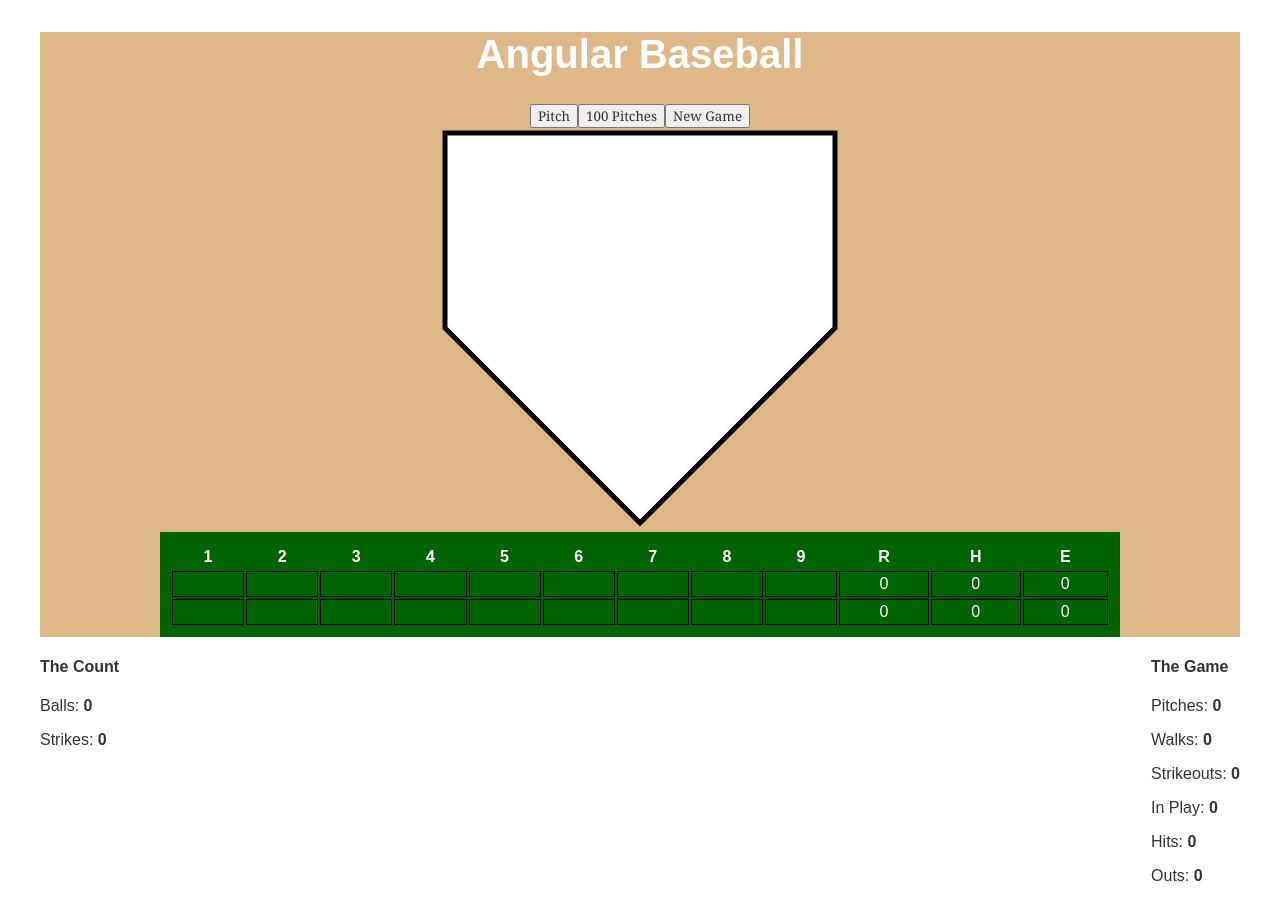
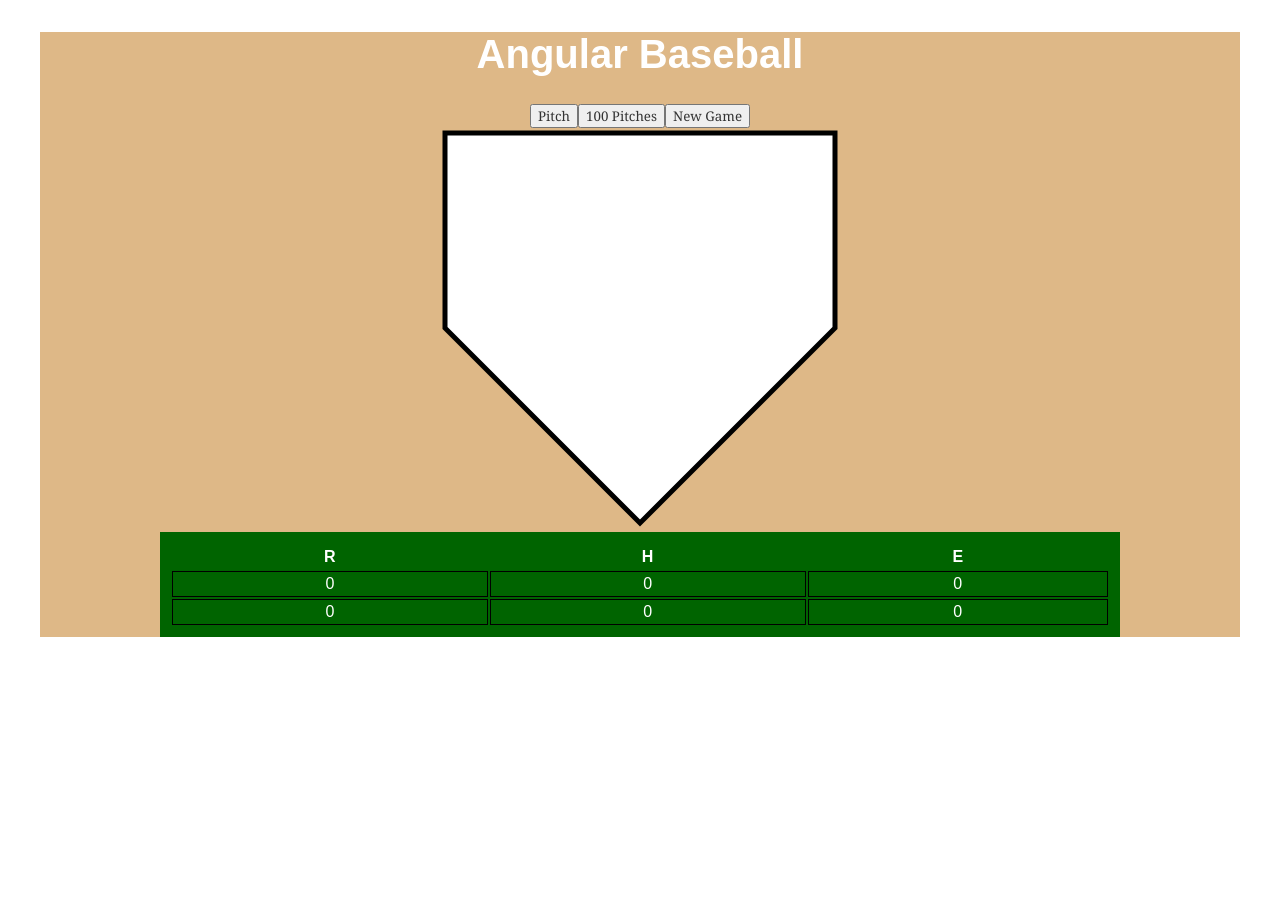
Before and after one commit to dangrussell/angular-baseball, an Angular app in the folder angular-baseball/: page / in a window 1280 px wide. After the commit the page ends 800 px from the top, so only its background shows below. Built offline with nearby package versions, Linux system fonts and the light colour scheme.

Commit message:
Attempts at hit variation, refactoring, linting

```diff
--- a/angular-baseball/src/app/app.component.html
+++ b/angular-baseball/src/app/app.component.html
@@ -1,29 +1,25 @@
 <div class="app">
   <div style="text-align:center;">
-    <h1>{{ title }}</h1>
+    <h1 *ngIf="title">{{ title }}</h1>
 
     <div>
       <button (click)="pitch()">Pitch</button> <button (click)="pitches(100)">100 Pitches</button> <button (click)="resetgame()">New Game</button>
     </div>
     <div class="plate">
       <svg width="400" height="400" version="1.1" xmlns="http://www.w3.org/2000/svg">
-        <polygon points="5,5 395,5 395,200 200,395 5,200" stroke="black" fill="white" stroke-width="5" />
+        <svg:polygon points="5,5 395,5 395,200 200,395 5,200" stroke="black" fill="white" stroke-width="5" />
+        <svg:foreignObject x="10" y="10" width="390" height="200">
+          <xhtml:p *ngIf="game.pitches" class="result" xmlns="http://www.w3.org/1999/xhtml" [innerHTML]="pitchOutput"></xhtml:p>
+        </svg:foreignObject>
       </svg>
-      <p class="result" [innerHTML]="pitchOutput"></p>
+      <!--<p *ngIf="game.pitches" class="result" [innerHTML]="pitchOutput"></p>-->
     </div>
 
     <table class="scoreboard">
       <thead>
         <tr>
-          <th>1</th>
-          <th>2</th>
-          <th>3</th>
-          <th>4</th>
-          <th>5</th>
-          <th>6</th>
-          <th>7</th>
-          <th>8</th>
-          <th>9</th>
+          <!--<th *ngFor="let inningHeads of game.innings; let inningHead = index">{{inningHead}}</th>-->
+          <th *ngFor="let inningHeads of game.innings | slice:1"><ol><li></li></ol></th>
           <th>R</th>
           <th>H</th>
           <th>E</th>
@@ -31,29 +27,13 @@
       </thead>
       <tbody>
         <tr>
-          <td>{{game.innings[1]?.top?.runs}}</td>
-          <td>{{game.innings[2]?.top?.runs}}</td>
-          <td>{{game.innings[3]?.top?.runs}}</td>
-          <td>{{game.innings[4]?.top?.runs}}</td>
-          <td>{{game.innings[5]?.top?.runs}}</td>
-          <td>{{game.innings[6]?.top?.runs}}</td>
-          <td>{{game.innings[7]?.top?.runs}}</td>
-          <td>{{game.innings[8]?.top?.runs}}</td>
-          <td>{{game.innings[9]?.top?.runs}}</td>
+          <td *ngFor="let inningTops of game.innings | slice:1">{{inningTops?.top?.runs}}</td>
           <td>{{game.teams.away.runs}}</td>
           <td>{{game.teams.away.hits}}</td>
           <td>{{game.teams.away.errors}}</td>
         </tr>
         <tr>
-          <td>{{game.innings[1]?.bot?.runs}}</td>
-          <td>{{game.innings[2]?.bot?.runs}}</td>
-          <td>{{game.innings[3]?.bot?.runs}}</td>
-          <td>{{game.innings[4]?.bot?.runs}}</td>
-          <td>{{game.innings[5]?.bot?.runs}}</td>
-          <td>{{game.innings[6]?.bot?.runs}}</td>
-          <td>{{game.innings[7]?.bot?.runs}}</td>
-          <td>{{game.innings[8]?.bot?.runs}}</td>
-          <td>{{game.innings[9]?.bot?.runs}}</td>
+          <td *ngFor="let inningBots of game.innings | slice:1">{{inningBots?.bot?.runs}}</td>
           <td>{{game.teams.home.runs}}</td>
           <td>{{game.teams.home.hits}}</td>
           <td>{{game.teams.home.errors}}</td>
@@ -63,7 +43,7 @@
 
   </div>
 
-  <div>
+  <div *ngIf="game.pitches">
 
     <div style="float:left;">
       <h4>The Count</h4>
@@ -72,12 +52,12 @@
     </div>
     <div style="float:right;">
       <h4>The Game</h4>
-      <p>Pitches: <strong>{{game.pitches}}</strong></p>
-      <p>Walks: <strong>{{game.BB}}</strong></p>
-      <p>Strikeouts: <strong>{{game.K}}</strong></p>
-      <p>In Play: <strong>{{game.inplay}}</strong></p>
-      <p>Hits: <strong>{{game.hits}}</strong></p>
-      <p>Outs: <strong>{{game.outs}}</strong></p>
+      <p *ngIf="game.pitches">Pitches: <strong>{{game.pitches}}</strong></p>
+      <p *ngIf="game.BB">Walks: <strong>{{game.BB}}</strong></p>
+      <p *ngIf="game.K">Strikeouts: <strong>{{game.K}}</strong></p>
+      <p *ngIf="game.inplay">In Play: <strong>{{game.inplay}}</strong></p>
+      <p *ngIf="game.hits">Hits: <strong>{{game.hits}}</strong></p>
+      <p *ngIf="game.outs">Outs: <strong>{{game.outs}}</strong></p>
     </div>
 
   </div>
--- a/angular-baseball/src/app/app.component.scss
+++ b/angular-baseball/src/app/app.component.scss
@@ -4,7 +4,8 @@ h1 {
   font-family: Arial, Helvetica, sans-serif;
   font-size: 250%;
 }
-h2, h3 {
+h2,
+h3 {
   color: white;
   font-family: Arial, Helvetica, sans-serif;
   font-weight: lighter;
@@ -14,7 +15,9 @@ h2, h3 {
   background-color: burlywood;
   z-index: 0;
 }
-.app, input[type="text"], button {
+.app,
+input[type="text"],
+button {
   color: #333;
   font-family: Cambria, Georgia;
 }
@@ -28,6 +31,7 @@ h2, h3 {
   z-index: 1;
 }
 
+/*
 .result {
   position: absolute;
   z-index: 2;
@@ -35,6 +39,7 @@ h2, h3 {
   left: 50%;
   transform: translate(-50%, -50%);
 }
+*/
 
 .scoreboard {
   width: 80%;
@@ -42,6 +47,9 @@ h2, h3 {
   margin: auto;
   background-color: darkgreen;
   color: white;
+
+  counter-reset: my-counter;
+  //counter-increment: my-counter;
 }
 
 .scoreboard td {
@@ -51,3 +59,34 @@ h2, h3 {
 .scoreboard tr {
   height: 1.6em;
 }
+
+.scoreboard ol {
+  //max-width: 350px;
+  //counter-reset: my-counter;
+  list-style: none;
+  padding-left: 0;
+  margin: 0;
+}
+.scoreboard ol li {
+  margin: 0;
+  counter-increment: my-counter;
+  position: relative;
+}
+.scoreboard ol li::before {
+  content: counter(my-counter);
+  //color: #fcd000;
+  //font-size: 1.5rem;
+  //font-weight: bold;
+  //position: absolute;
+  //--size: 32px;
+  //left: calc(-1 * var(--size) - 10px);
+  //line-height: var(--size);
+  //width: var(--size);
+  //height: var(--size);
+  //top: 0;
+  //transform: rotate(-10deg);
+  //background: black;
+  //border-radius: 50%;
+  text-align: center;
+  //box-shadow: 1px 1px 0 #999;
+}
--- a/angular-baseball/src/app/app.component.ts
+++ b/angular-baseball/src/app/app.component.ts
@@ -1,46 +1,50 @@
-import { Component, OnInit } from '@angular/core';
+import { Component, OnChanges, OnInit/*, DoCheck,*/ } from '@angular/core';
+import { AfterContentInit, AfterContentChecked, AfterViewInit, AfterViewChecked, OnDestroy } from '@angular/core';
+// Implementing DoCheck and OnChanges in a class is not recommended
 
 @Component({
   selector: 'app-root',
   templateUrl: './app.component.html',
   styleUrls: ['./app.component.scss']
 })
-export class AppComponent {
+export class AppComponent implements
+  OnChanges, OnInit, /*DoCheck,*/ AfterContentInit, AfterContentChecked, AfterViewInit, AfterViewChecked, OnDestroy {
+  // Implementing DoCheck and OnChanges in a class is not recommended
   title = 'Angular Baseball';
 
-  pitchResult = 'Here comes the pitch...<br />';
+  pitchResult = '';
 
   pitchOutcome = 0;
 
   pa = {
-    "balls": 0,
-    "strikes": 0,
-    "inplay": false,
-    "hit": false,
-    "out": false
+    balls: 0,
+    strikes: 0,
+    inplay: false,
+    hit: false,
+    out: false
   };
 
   game = {
-    "pitches": 0,
-    "swings": 0,
-    "misses": 0,
-    "taken": 0,
-    "balls": 0,
-    "strikes": 0,
-    "BB": 0,
-    "K": 0,
-    "inplay": 0,
-    "hits": 0,
-    "outs": 0,
-    "inning": 1,
-    "innings": [],
-    "teams": {
-      "away": {
+    pitches: 0,
+    swings: 0,
+    misses: 0,
+    taken: 0,
+    balls: 0,
+    strikes: 0,
+    BB: 0,
+    K: 0,
+    inplay: 0,
+    hits: 0,
+    outs: 0,
+    inning: 1,
+    innings: [],
+    teams: {
+      away: {
         runs: 0,
         hits: 0,
         errors: 0
       },
-      "home": {
+      home: {
         runs: 0,
         hits: 0,
         errors: 0
@@ -48,40 +52,106 @@ export class AppComponent {
     }
   };
 
-  toporbot = "top";
+  messages = {
+    pitch: {
+      0: 'Here comes the pitch...',
+      1: 'The pitcher kicks and deals...'
+    },
+    hit: {
+      0: '<strong>Lands for a base hit.</strong>'
+    }
+  };
 
-  //game.innings[game.inning].top.runs = 0;
+  toporbot = 'top';
 
-  pitchOutput = "";
+  // game.innings[game.inning].top.runs = 0;
 
-  rand(min, max) {
+  MLB2018hits = 41019;
+  MLB20182B = 8264;
+  MLB20183B = 847;
+  MLB2018HR = 5585;
+  MLB20181B = this.MLB2018hits - this.MLB20182B - this.MLB20183B - this.MLB2018HR;
+
+  hitpercent1B = (this.MLB20181B / this.MLB2018hits) * 100;
+  hitpercent2B = (this.MLB20182B / this.MLB2018hits) * 100;
+  hitpercent3B = (this.MLB20183B / this.MLB2018hits) * 100;
+  hitpercentHR = (this.MLB2018HR / this.MLB2018hits) * 100;
+
+  pitchOutput = '';
+
+  rand(min: number, max: number) {
     min = Math.ceil(min);
     max = Math.floor(max);
     return Math.floor(Math.random() * (max - min + 1)) + min;
   }
 
-  wherearewe(){
-    //alert(this.toporbot + ' ' + this.game.inning);
+  randObj(obj) {
+    const keys = Object.keys(obj);
+    return obj[keys[Math.floor(Math.random() * keys.length)]];
   }
 
-  switchsides(){
-    if(this.toporbot == "top"){
-      this.toporbot = "bot";
+  message(messagekind: string) {
+    let message = this.randObj(this.messages[messagekind]);
+    message += '<br /><br />';
+    return message;
   }
-    else{
-      this.toporbot = "top";
+
+  wherearewe() {
+    // alert(this.toporbot + ' ' + this.game.inning);
+  }
+
+  switchsides() {
+    if (this.toporbot === 'top') {
+      this.toporbot = 'bot';
+    } else {
+      this.toporbot = 'top';
     }
   }
 
-  recordout(){
+  recordstrike(strikekind: string) {
+    this.game.strikes++;
+
+    this.pa.strikes++;
+
+    if (strikekind === 'looking') {
+      this.game.taken++;
+    }
+    if (strikekind === 'swinging') {
+      this.game.misses++;
+    }
+
+    if (this.pa.strikes === 3) {
+      this.resetpa();
+      this.pitchResult += '<strong>Steee-rike three! Struck out ' + strikekind + '.</strong><br/><br/>';
+      this.game.K++;
+      this.recordout();
+    }
+  }
+
+  recordball() {
+    this.game.balls++;
+
+    this.pa.balls++;
+
+    if (this.pa.balls === 4) {
+      this.resetpa();
+      this.pitchResult += '<strong>Ball four! That\'s a walk.</strong><br/><br/>';
+      this.game.BB++;
+    }
+  }
+
+  recordout() {
     this.game.outs++;
-    if((this.game.outs % 3) == 0){
-      //alert("End of half inning!");
+    if ((this.game.outs === (3 * 2 * 9))) {
+      this.pitchResult += '<br /><br /><strong>And that\'s the game!</strong>';
+    } else {
+      if ((this.game.outs % 3) === 0) {
+        // alert("End of half inning!");
 
         this.game.innings[this.game.inning][this.toporbot].runs = 0;
 
-      if((this.game.outs % 6) == 0){
-        //alert("End of inning!");
+        if ((this.game.outs % 6) === 0) {
+          // alert("End of inning!");
           this.game.inning++;
           this.startinning();
         }
@@ -92,94 +162,105 @@ export class AppComponent {
       }
     }
 
-  teambatting(){
-    if(this.toporbot == "top"){
-      return "away";
   }
-    else{
-      return "home";
+
+  teambatting() {
+    if (this.toporbot === 'top') {
+      return 'away';
+    } else {
+      return 'home';
     }
   }
 
-  recordhit(){
+  recordhit() {
     this.game.hits++;
 
     this.game.teams[this.teambatting()].hits++;
+
+    this.pitchResult += this.message('hit');
+
+    const roll = this.rand(0, 100);
+
+    if (roll <= this.hitpercentHR) {
+      this.pitchResult += 'Going back... <strong>It\'s a Home Run!!!</strong><br /><br />';
+    }
+    if (roll <= this.hitpercent3B) {
+      this.pitchResult += 'What speed! <strong>It\'s a triple!</strong><br /><br />';
+    }
+    if (roll <= this.hitpercent2B) {
+        this.pitchResult += 'Gonna try for two.. <strong>In with a double.</strong><br /><br />';
+    }
+    if (roll <= this.hitpercent1B) {
+      this.pitchResult += 'A clean hit. <strong>On first with a single.</strong><br /><br />';
+    }
+
   }
 
   inplay() {
     this.pa.inplay = true;
+    this.game.inplay++;
 
-    if(this.rand(1, 100) <= 30) { //League-average BABIP = .300
+    if (this.rand(1, 100) <= 30) { // League-average BABIP = .300
       this.pa.hit = true;
 
       this.recordhit();
-      this.pitchResult += '<strong>Lands for a base hit!</strong><br/>';
-    }
-    else{
+    } else {
       this.pa.out = true;
 
+      this.pitchResult += '<strong>Handled by the defense for an out.</strong><br/><br/>';
+
       this.recordout();
-
-      this.pitchResult += '<strong>Handled by the defense for an out.</strong><br/>';
     }
 
+    this.resetpa();
   }
 
   swing(zone) {
-    var contact
-    var messageHit;
-    var messageMiss;
+    let contact: number;
+    let messageHit: string;
+    let messageMiss: string;
 
-    if(zone == 0){
+    if (zone === false) {
       contact = 66; // Contact? [O-Contact% - average 66%]
-      messageHit = "<strong>Slapped in play!</strong><br/>";
-      messageMiss = "Shoulda let that one go!<br/>";
+      messageHit = '<strong>Slapped in play!</strong><br/><br/>';
+      messageMiss = 'Shoulda let that one go!<br/><br/>';
     }
-    if(zone == 1){
+    if (zone === true) {
       contact = 87; // Contact? [Z-Contact% - average 87%]
-      messageHit = "<strong>It\'s in play!</strong><br/>";
-      messageMiss = "Got it by him!<br/>";
+      messageHit = '<strong>It\'s in play!</strong><br/><br/>';
+      messageMiss = 'Got it by him!<br/><br/>';
     }
 
     this.pitchResult += 'Swung on...<br/>';
     this.game.swings++;
 
     this.pitchOutcome = this.rand(1, 100);
-    if(this.pitchOutcome <= contact){
+    if (this.pitchOutcome <= contact) {
       // Contact!
       this.pitchResult += messageHit;
 
       this.inplay();
-    }
-    else{
+    } else {
       // Missed
       this.pitchResult += 'Swung on and missed for a strike.<br/>';
       this.pitchResult += messageMiss;
 
-      this.game.misses++;
-      this.game.strikes++;
-
-      this.pa.strikes++;
+      this.recordstrike('swinging');
     }
   }
 
-  take(zone){
-    var message;
+  take(zone: boolean) {
+    let message: string;
 
-    this.game.taken++;
+    if (zone === false) {
+      message = 'Taken for a ball. Good eye!<br/>';
 
-    if(zone == 0){
-      message = 'Taken for a ball.<br/>Good eye!<br/>';
-      this.game.balls++;
+      this.recordball();
+    }
+    if (zone === true) {
+      message = 'Taken for a strike.<br/>';
 
-      this.pa["balls"]++;
-    }
-    if(zone == 1){
-      message = 'Taken for a strike.<br/>';
-      this.game.strikes++;
-
-      this.pa["strikes"]++;
+      this.recordstrike('looking');
     }
 
     this.pitchResult += message;
@@ -206,60 +287,64 @@ export class AppComponent {
     this.game.inning = 1;
     this.game.inning = 1;
 
-    this.pitchResult = "";
-    this.pitchOutput = "";
+    this.pitchResult = '';
+    this.pitchOutput = '';
   }
 
-  startinning(){
+  startinning() {
     this.game.innings[this.game.inning] = {};
     this.game.innings[this.game.inning].top = {};
     this.game.innings[this.game.inning].bot = {};
   }
 
-  startgame(){
+  startgame() {
     //
     this.wherearewe();
 
+    /*
+    alert(this.hitpercent1B);
+    alert(this.hitpercent2B);
+    alert(this.hitpercent3B);
+    alert(this.hitpercentHR);
+    */
     this.startinning();
   }
 
   pitch() {
-    if (this.game.outs < (3*2*9)){
-      if (this.game.pitches == 0){
+    if (this.game.outs < (3 * 2 * 9)) {
+      if (this.game.pitches === 0) {
         this.startgame();
       }
       this.game.pitches++;
+      this.pitchResult = this.message('pitch');
 
-      var zone;
+      let zone: boolean;
 
       // Inside strike zone? [Zone% - average 45%]
       this.pitchOutcome = this.rand(1, 100);
-      if(this.pitchOutcome <= 45){
+      if (this.pitchOutcome <= 45) {
         // Inside the zone
-        zone = 1;
+        zone = true;
 
         // Swing? [Z-Swing% - average 65%]
         this.pitchOutcome = this.rand(1, 100);
-        if(this.pitchOutcome <= 65){
+        if (this.pitchOutcome <= 65) {
           // Pitch swung on
           this.swing(zone);
-        }
-        else{
+        } else {
           // Pitch taken
           this.take(zone);
         }
-      }
-      else{
+      } else {
         // Outside the zone
-        zone = 0;
+        zone = false;
 
         // Swing? [O-Swing% - average 30%]
         this.pitchOutcome = this.rand(1, 100);
-        if(this.pitchOutcome <= 30){
+        if (this.pitchOutcome <= 30) {
           // Pitch swung on
           this.swing(zone); // Contact? [O-Contact% - average 66%]
-        }
-        else{
+        } else {
           // Pitch taken
           this.take(zone);
         }
@@ -267,34 +352,70 @@ export class AppComponent {
 
       this.pitchOutput = this.pitchResult;
 
-      if (this.pa.balls == 4) {
-        this.resetpa();
-        this.pitchResult += '<strong>Ball four! That\'s a walk.</strong>';
-        this.game.BB++;
-      }
-      if (this.pa.strikes == 3) {
-        this.resetpa();
-        this.pitchResult += '<strong>Steee-rike three! Struck out.</strong>';
-        this.game.K++;
-        this.game.outs++;
-      }
-      if (this.pa.inplay == true) {
-        this.resetpa();
-        this.game.inplay++;
-      }
-
       /* reset */
-      this.pitchResult = 'Here comes the pitch...<br /><br />';
+      this.pitchResult = this.message('pitch');
     }
   }
 
-  pitches(pitches){
-    for(let i=1;i<=pitches;i++){
+  pitches(pitches: number) {
+    for (let i = 1; i <= pitches; i++) {
       this.pitch();
     }
   }
 
+  ngOnChanges() {
+    // Respond when Angular (re)sets data-bound input properties.
+    // The method receives a SimpleChanges object of current and previous property values.
+
+    // Called before ngOnInit() and whenever one or more data-bound input properties change.
+
+    // Implementing DoCheck and OnChanges in a class is not recommended
+  }
+
   ngOnInit() {
+    // Initialize the directive/component after Angular first displays
+    // the data-bound properties and sets the directive/component's input properties.
 
+    // Called once, after the first ngOnChanges().
+  }
+/*
+  ngDoCheck() {
+
+    // Detect and act upon changes that Angular can't or won't detect on its own.
+
+    // Called during every change detection run, immediately after ngOnChanges() and ngOnInit().
+
+    // Implementing DoCheck and OnChanges in a class is not recommended
+  }
+*/
+  ngAfterContentInit() {
+    // Respond after Angular projects external content into the component's view / the view that a directive is in.
+
+    // Called once after the first ngDoCheck().
+  }
+
+  ngAfterContentChecked() {
+    // Respond after Angular checks the content projected into the directive/component.
+
+    // Called after the ngAfterContentInit() and every subsequent ngDoCheck().
+  }
+
+  ngAfterViewInit() {
+    // Respond after Angular initializes the component's views and child views / the view that a directive is in.
+
+    // Called once after the first ngAfterContentChecked().
+  }
+
+  ngAfterViewChecked() {
+    // Respond after Angular checks the component's views and child views / the view that a directive is in.
+
+    // Called after the ngAfterViewInit() and every subsequent ngAfterContentChecked().
+  }
+
+  ngOnDestroy() {
+    // Cleanup just before Angular destroys the directive/component.
+    // Unsubscribe Observables and detach event handlers to avoid memory leaks.
+
+    // Called just before Angular destroys the directive/component.
   }
 }
--- a/angular-baseball/src/app/app.module.ts
+++ b/angular-baseball/src/app/app.module.ts
@@ -13,6 +13,8 @@ import { AppComponent } from './app.component';
       AppRoutingModule
    ],
    providers: [],
-  bootstrap: [AppComponent]
+   bootstrap: [
+      AppComponent
+   ]
 })
 export class AppModule { }
```
Lines whose indentation alone changed are shown as unchanged.
